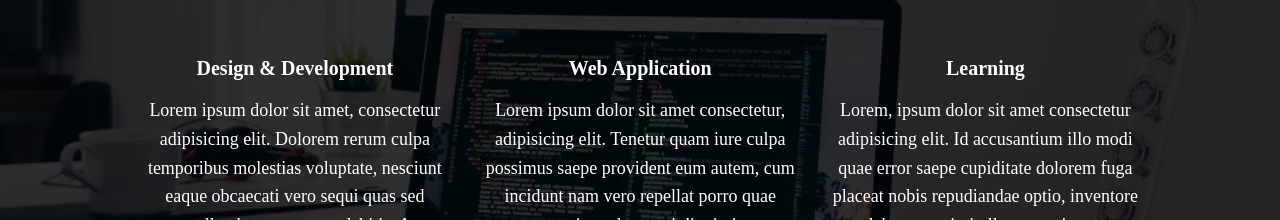
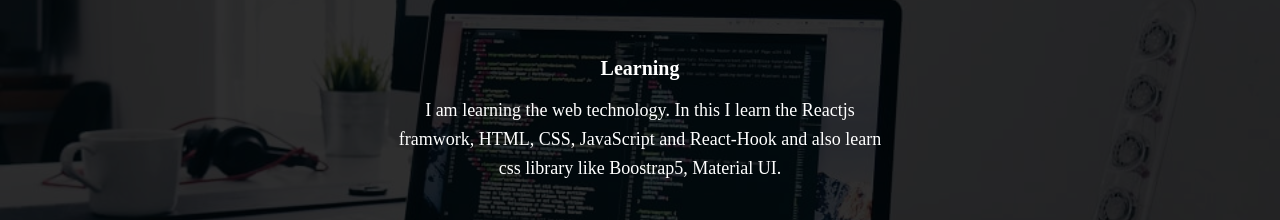
Before and after one commit to prajapatilalit/my_portfolio, a plain HTML site: page index.html in a window 1280 px wide. Shown: the part 732-952 px from the top of the page. Drawn offline with nearby package versions, Linux system fonts and the light colour scheme.

Commit message:
update my work section

```diff
--- a/index.html
+++ b/index.html
@@ -61,8 +61,8 @@
     <section class="my-services" id="services">
       <h1 class="section_title section_title-services">What I DO</h1>
       <div class="services">
-        <div class="service">
-          <!--service-->
+        <!--<div class="service">
+
           <h3>Design & Development</h3>
           <p>
             Lorem ipsum dolor sit amet, consectetur adipisicing elit. Dolorem
@@ -72,7 +72,7 @@
           </p>
         </div>
         <div class="service">
-          <!--service-->
+
           <h3>Web Application</h3>
           <p>
             Lorem ipsum dolor sit amet consectetur, adipisicing elit. Tenetur
@@ -80,15 +80,14 @@
             vero repellat porro quae accusantium obcaecati dignissimos suscipit
             sunt molestias.
           </p>
-        </div>
+        </div> -->
         <div class="service">
           <!--service-->
           <h3>Learning</h3>
           <p>
-            Lorem, ipsum dolor sit amet consectetur adipisicing elit. Id
-            accusantium illo modi quae error saepe cupiditate dolorem fuga
-            placeat nobis repudiandae optio, inventore laborum animi ullam,
-            sequi cum necessitatibus quaerat.
+            I am learning the web technology. In this I learn the Reactjs
+            framwork, HTML, CSS, JavaScript and React-Hook and also learn css
+            library like Boostrap5, Material UI.
           </p>
         </div>
       </div>
```
